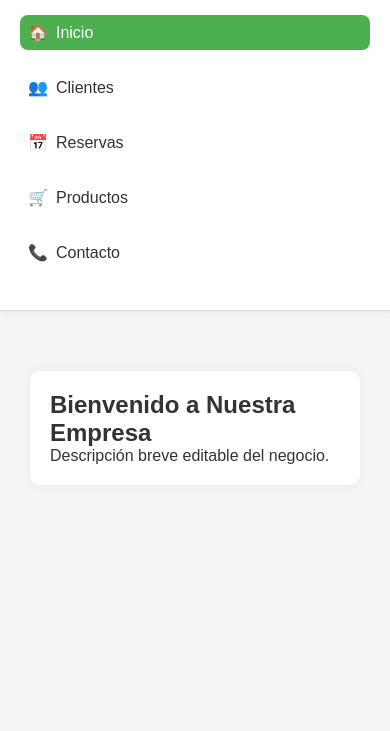
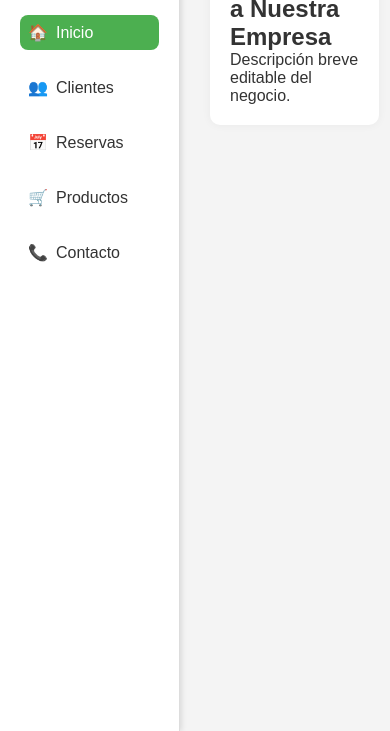
Before and after one commit to RodriBru/Prompt-Gestion-Empresa-menu, a plain HTML site: page index.html in a window 390 px wide. Shown: the part 113-844 px from the top of the page. Drawn offline with Linux system fonts and the light colour scheme.

Commit message:
Update styles.css

```diff
--- a/styles.css
+++ b/styles.css
@@ -262,6 +262,14 @@ form button:hover {
 @media (max-width: 768px) {
     .sidebar {
       width: 180px;
+      position: fixed;
+      height: 100%;
+      top: 0;
+      left: 0;
+      border-right: 1px solid #ddd;
+      border-bottom: none;
+      z-index: 1000;
+      background-color: var(--color-principal);
     }
 
     .sidebar.cerrada {
@@ -282,25 +290,36 @@ form button:hover {
   }
 
   @media (max-width: 480px) {
-    body {
-        flex-direction: column;
+    /* mantenemos el mismo estilo que en 768px para mantener el sidebar */
+    .sidebar {
+      width: 180px;
+      position: fixed;
+      height: 100%;
+      top: 0;
+      left: 0;
+      border-right: 1px solid #ddd;
+      border-bottom: none;
+      z-index: 1000;
+      background-color: var(--color-principal);
     }
 
-    .sidebar {
-        position: relative;
-        width: 100%;
-        height: auto;
-        border-right: none;
-        border-bottom: 1px solid #ddd;
+    .sidebar.cerrada {
+      width: 0;
     }
 
     .contenido {
-        margin-left: 0;
+      margin-left: 180px;
       padding-top: 60px;
     }
 
+    .sidebar.cerrada + .contenido {
+      margin-left: 0;
+    }
+
     .boton-menu {
+      position: fixed;
       top: 10px;
       left: 10px;
+      z-index: 1001;
     }
   }
```
Lines whose indentation alone changed are shown as unchanged.
